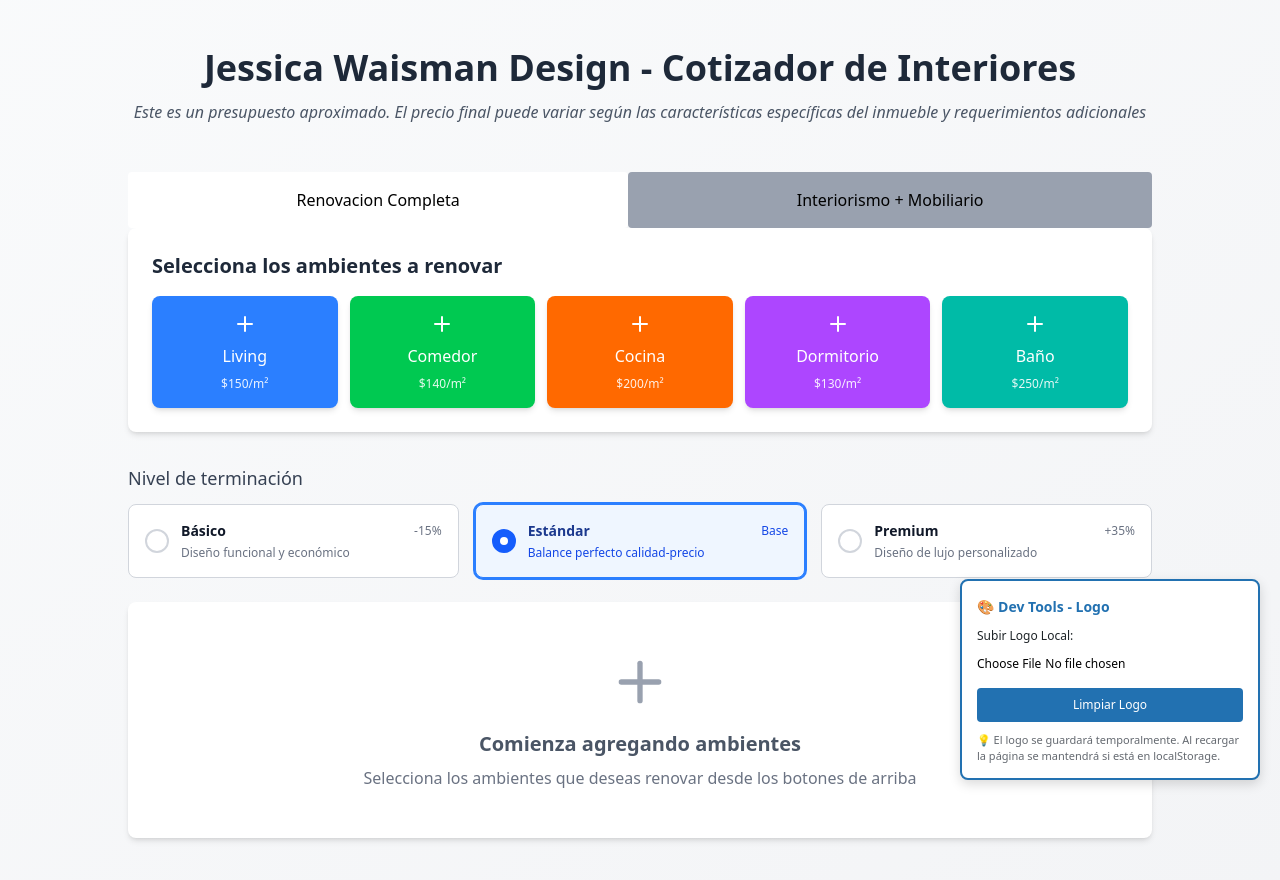
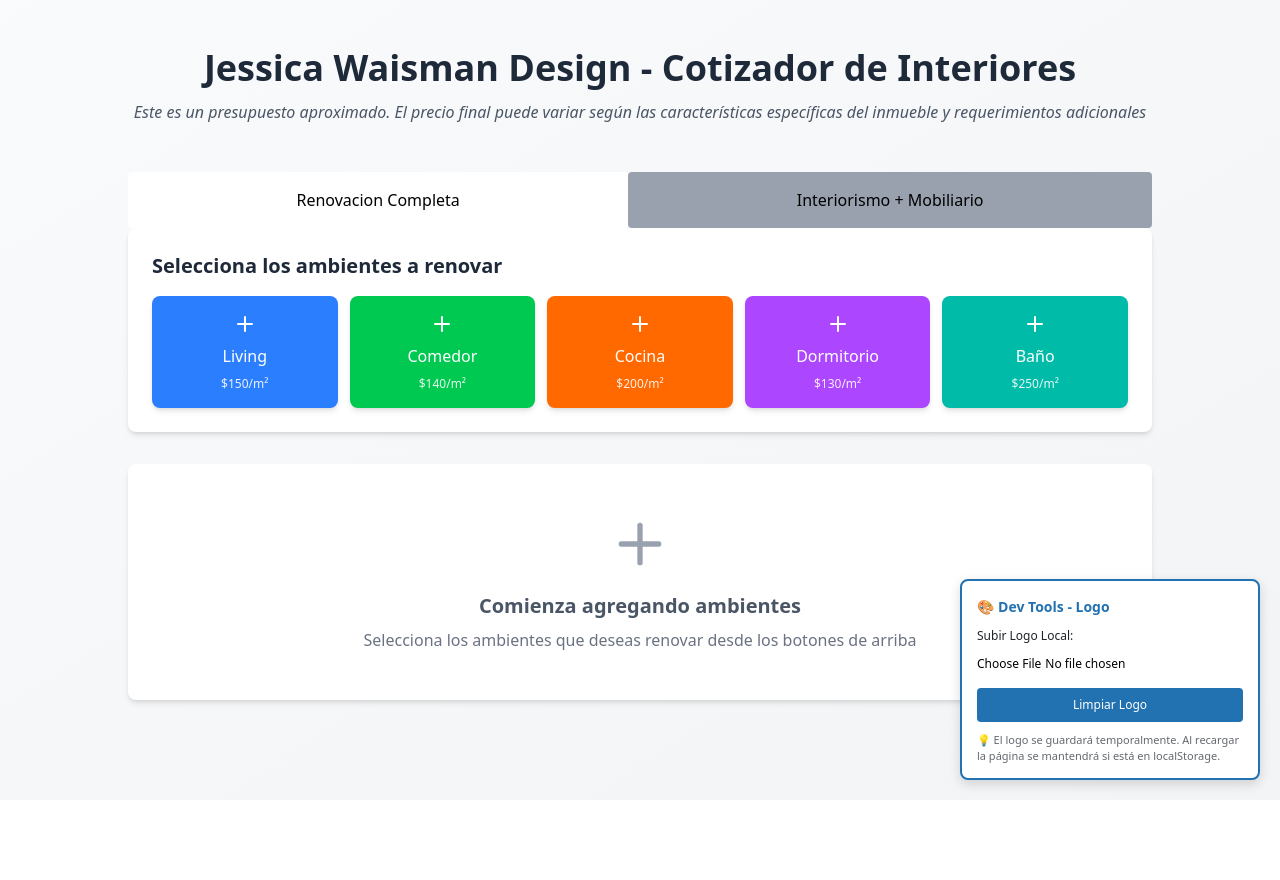
Before and after one commit to kevinlink123/cotizador-interiores, a React (Vite) app: page / in a window 1280 px wide. Shown: the top 880 px of the page. After the commit the page ends 800 px from the top, so only its background shows below. Built offline with nearby package versions, Linux system fonts and the light colour scheme.

Commit message:
feat(pdf): Added support to upload all data to google sheet and store the pdf on a google drive's folder. Added new tier support for each individual ambient

```diff
--- a/src/RenovacionCompleta.jsx
+++ b/src/RenovacionCompleta.jsx
@@ -5,7 +5,6 @@ import { jsPDF } from 'jspdf';
 export default function RenovacionCompleta() {
   const [ambientes, setAmbientes] = useState([]);
   const [nextId, setNextId] = useState(1);
-  const [selectedTier, setSelectedTier] = useState('estandar');
 
   const [clienteNombre, setClienteNombre] = useState('');
   const [clienteEmail, setClienteEmail] = useState('');
@@ -120,7 +119,8 @@ export default function RenovacionCompleta() {
       id: nextId,
       tipo,
       ancho: '',
-      largo: ''
+      largo: '',
+      tier: 'estandar'
     };
     setAmbientes([...ambientes, nuevoAmbiente]);
     setNextId(nextId + 1);
@@ -145,7 +145,7 @@ export default function RenovacionCompleta() {
   const calcularCostoAmbiente = (ambiente) => {
     const metros = calcularMetros(ambiente);
     const precioPorMetro = preciosAmbientes[ambiente.tipo] || 0;
-    const multiplicador = TIER_MULTIPLIERS[selectedTier];
+    const multiplicador = TIER_MULTIPLIERS[ambiente.tier];
     return metros * precioPorMetro * multiplicador;
   };
 
@@ -193,7 +193,6 @@ export default function RenovacionCompleta() {
 
     doc.setFontSize(10);
     doc.text('Presupuesto Aproximado', 20, yPos + 8);
-    // doc.text(`Nivel: ${TIER_NAMES[selectedTier]}`, 20, yPos + 13);
 
     // Línea separadora
     doc.setLineWidth(0.5);
@@ -210,10 +209,11 @@ export default function RenovacionCompleta() {
       doc.text(`${index + 1}. ${nombresAmbientes[amb.tipo]}`, 20, yPos);
       doc.setFontSize(10);
       doc.text(`Dimensiones: ${amb.ancho || 0}m x ${amb.largo || 0}m = ${metros.toFixed(2)}m²`, 30, yPos + 5);
-      doc.text(`Precio/m²: ${preciosAmbientes[amb.tipo]}`, 30, yPos + 10);
-      doc.text(`Subtotal: ${costo.toLocaleString('es-AR', { minimumFractionDigits: 2, maximumFractionDigits: 2 })}`, 30, yPos + 15);
+      doc.text(`Nivel de Terminacion: ${amb.tier}`, 30, yPos + 10);
+      doc.text(`Precio/m²: ${preciosAmbientes[amb.tipo]}`, 30, yPos + 15);
+      doc.text(`Subtotal: ${costo.toLocaleString('es-AR', { minimumFractionDigits: 2, maximumFractionDigits: 2 })}`, 30, yPos + 20);
 
-      yPos += 25;
+      yPos += 30;
       doc.setFontSize(12);
 
       // Nueva página si es necesario
@@ -245,7 +245,8 @@ export default function RenovacionCompleta() {
       return {
         nombre: amb.tipo.toUpperCase(),
         metros: calcularMetros(amb),
-        costo: calcularCostoAmbiente(amb)
+        costo: calcularCostoAmbiente(amb),
+        tier: amb.tier
       }
     });
     console.log(ambFormateados);
@@ -255,7 +256,6 @@ export default function RenovacionCompleta() {
       nombre: clienteNombre,
       email: clienteEmail,
       telefono: clienteTelefono,
-      tier: selectedTier,
       ambientes: ambFormateados,
       total: calcularTotal(),
       pdfBase64: pdfBase64  // ← El PDF completo
@@ -270,7 +270,7 @@ export default function RenovacionCompleta() {
   };
 
   const enviarAGoogleSheets = async (datos) => {
-    const GOOGLE_SCRIPT_URL = 'https://script.google.com/macros/s/AKfycbxtVQSBmQ1h2G2XDNcIIrf0Oor5GsQPxPy3SwpGWAHnnNjOGLlMXxm04gNEou7C6fi-Lw/exec';
+    const GOOGLE_SCRIPT_URL = 'https://script.google.com/macros/s/AKfycbyDIlSI4_sE2dpnw3GO9eVO-HlW_coard0dsT3Q9LOB0fvZ4iZBuo3t8MA06cjivGr8dw/exec';
 
     // Hace una petición HTTP POST a Google Apps Script
     const response = await fetch(GOOGLE_SCRIPT_URL, {
@@ -357,70 +357,7 @@ export default function RenovacionCompleta() {
         </div>
 
         {/* Selector de Tier */}
-        <div className="mb-6">
-          <h3 className="text-lg font-medium text-gray-700 mb-3">Nivel de terminación</h3>
-          <div className="grid grid-cols-1 md:grid-cols-3 gap-4">
-            {Object.keys(TIER_MULTIPLIERS).map((tier) => (
-              <label
-                key={tier}
-                className={`relative flex cursor-pointer rounded-lg border p-4 transition-all ${
-                  selectedTier === tier
-                    ? 'border-blue-500 bg-blue-50 ring-2 ring-blue-500'
-                    : 'border-gray-300 bg-white hover:border-blue-300 hover:bg-gray-50'
-                }`}
-              >
-                <input
-                  type="radio"
-                  name="tier"
-                  value={tier}
-                  checked={selectedTier === tier}
-                  onChange={(e) => setSelectedTier(e.target.value)}
-                  className="sr-only"
-                />
-                <div className="flex flex-1 items-center">
-                  <div className="flex-shrink-0">
-                    <div
-                      className={`flex h-6 w-6 items-center justify-center rounded-full border-2 ${
-                        selectedTier === tier
-                          ? 'border-blue-600 bg-blue-600'
-                          : 'border-gray-300 bg-white'
-                      }`}
-                    >
-                      {selectedTier === tier && (
-                        <div className="h-2 w-2 rounded-full bg-white"></div>
-                      )}
-                    </div>
-                  </div>
-                  <div className="ml-3 flex-1">
-                    <div className="flex items-center justify-between">
-                      <span
-                        className={`block text-sm font-semibold ${
-                          selectedTier === tier ? 'text-blue-900' : 'text-gray-900'
-                        }`}
-                      >
-                        {TIER_NAMES[tier]}
-                      </span>
-                      <span
-                        className={`text-xs font-medium ${
-                          selectedTier === tier ? 'text-blue-700' : 'text-gray-500'
-                        }`}
-                      >
-                        {tier === 'estandar' ? 'Base' : tier === 'basico' ? '-15%' : '+35%'}
-                      </span>
-                    </div>
-                    <span
-                      className={`mt-1 block text-xs ${
-                        selectedTier === tier ? 'text-blue-700' : 'text-gray-500'
-                      }`}
-                    >
-                      {TIER_DESCRIPTIONS[tier]}
-                    </span>
-                  </div>
-                </div>
-              </label>
-            ))}
-          </div>
-        </div>
+
 
         {/* Lista de Ambientes Agregados */}
         {ambientes.length > 0 && (
@@ -428,7 +365,7 @@ export default function RenovacionCompleta() {
             <h2 className="text-xl font-semibold text-gray-800 mb-4">
               Ambientes agregados
             </h2>
-            <div className="space-y-4">
+            <div className="space-y-10">
               {ambientes.map((ambiente, index) => (
                 <div
                   key={ambiente.id}
@@ -522,6 +459,70 @@ export default function RenovacionCompleta() {
                           maximumFractionDigits: 2
                         })}
                       </span>
+                    </div>
+                  </div>
+                  <div className="my-6">
+                    <h3 className="text-lg font-medium text-gray-700 mb-3">Nivel de terminación</h3>
+                    <div className="grid grid-cols-1 md:grid-cols-3 gap-4">
+                      {Object.keys(TIER_MULTIPLIERS).map((tier) => (
+                        <label
+                          key={tier}
+                          className={`relative flex cursor-pointer rounded-lg border p-4 transition-all ${
+                            ambiente.tier === tier
+                              ? 'border-blue-500 bg-blue-50 ring-2 ring-blue-500'
+                              : 'border-gray-300 bg-white hover:border-blue-300 hover:bg-gray-50'
+                          }`}
+                        >
+                          <input
+                            type="radio"
+                            name="tier"
+                            value={tier}
+                            checked={ambiente.tier === tier}
+                            onChange={(e) => actualizarAmbiente(ambiente.id, 'tier', e.target.value)}
+                            className="sr-only"
+                          />
+                          <div className="flex flex-1 items-center">
+                            <div className="flex-shrink-0">
+                              <div
+                                className={`flex h-6 w-6 items-center justify-center rounded-full border-2 ${
+                                  ambiente.tier === tier
+                                    ? 'border-blue-600 bg-blue-600'
+                                    : 'border-gray-300 bg-white'
+                                }`}
+                              >
+                                {ambiente.tier === tier && (
+                                  <div className="h-2 w-2 rounded-full bg-white"></div>
+                                )}
+                              </div>
+                            </div>
+                            <div className="ml-3 flex-1">
+                              <div className="flex items-center justify-between">
+                                <span
+                                  className={`block text-sm font-semibold ${
+                                    ambiente.tier === tier ? 'text-blue-900' : 'text-gray-900'
+                                  }`}
+                                >
+                                  {TIER_NAMES[tier]}
+                                </span>
+                                <span
+                                  className={`text-xs font-medium ${
+                                    ambiente.tier === tier ? 'text-blue-700' : 'text-gray-500'
+                                  }`}
+                                >
+                                  {tier === 'estandar' ? 'Base' : tier === 'basico' ? '-15%' : '+35%'}
+                                </span>
+                              </div>
+                              <span
+                                className={`mt-1 block text-xs ${
+                                  ambiente.tier === tier ? 'text-blue-700' : 'text-gray-500'
+                                }`}
+                              >
+                                {TIER_DESCRIPTIONS[tier]}
+                              </span>
+                            </div>
+                          </div>
+                        </label>
+                      ))}
                     </div>
                   </div>
                 </div>
```
